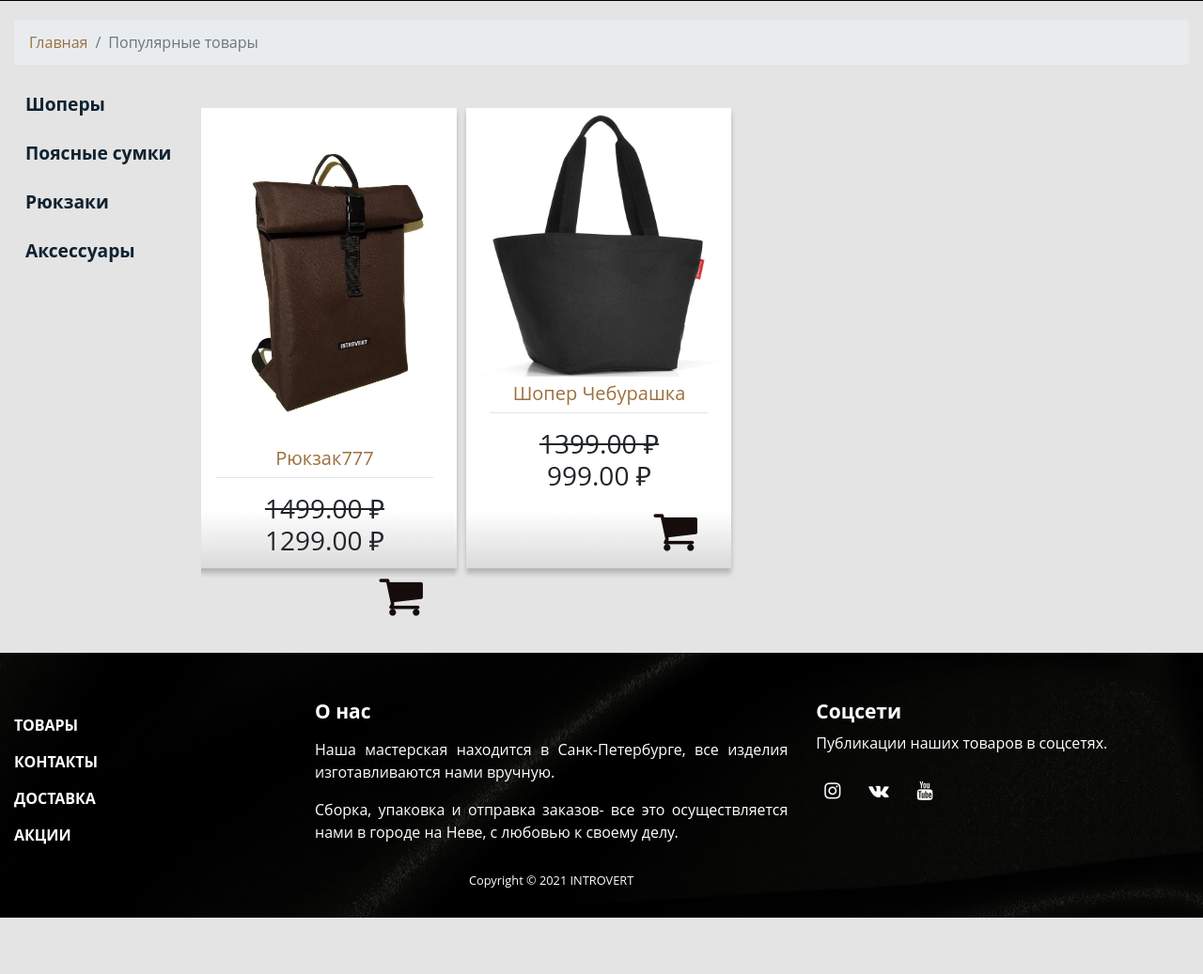
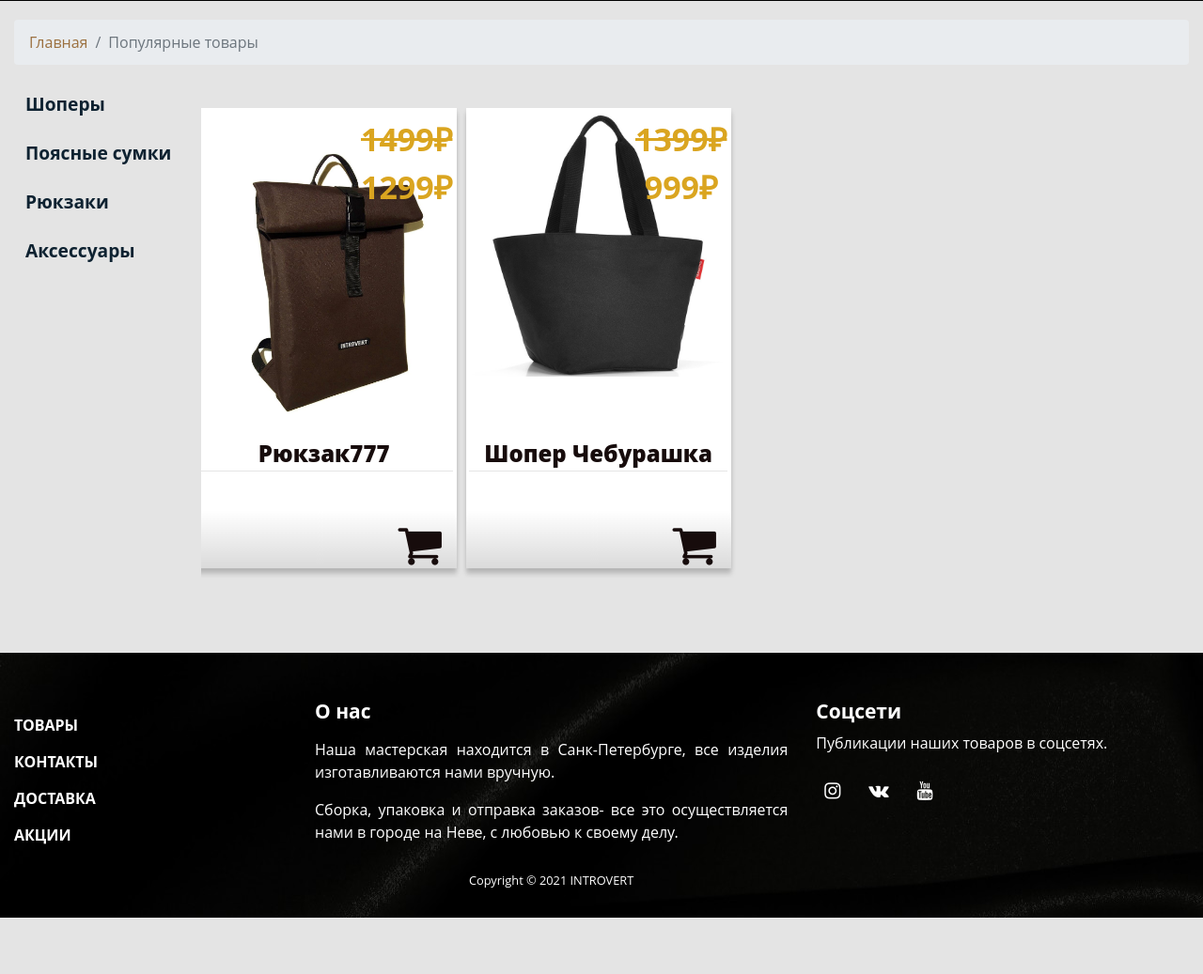
Before and after one commit to rudotcom/electron, a Django app: page / in a window 1280 px wide. Shown: the part 77-1114 px from the top of the page at 94% size. Run offline with Django 3.2, Linux system fonts and the light colour scheme; data comes from the database, SQL or seed files in the repository; some libraries are stand-ins or nearby versions.

Commit message:
product card

```diff
--- a/static/css/style.css
+++ b/static/css/style.css
@@ -146,7 +146,7 @@ input { color: #0E2231}
 .tm-black-bg {
     color: white;
     padding-top: 50px;
-    background: #000000 url(/static/img/bottom1.jpg) no-repeat center bottom;;
+    background: #000000 url(/static/img/footer-bg.jpg) no-repeat center bottom;;
 }
 .tm-footer-div-title {
   color: white;
@@ -199,7 +199,10 @@ input { color: #0E2231}
   max-width: 294px;
   margin-top: 30px;
   margin-bottom: 80px;
-    height: 500px;
+  height: 500px;
+}
+.tm-item-image {
+    height:350px;
 }
 .tm-popular-item-img { margin: 6px; width:280px;}
 .tm-popular-items-container {
@@ -276,8 +279,6 @@ input { color: #0E2231}
 .tag-container {
   position: absolute;
   font-size: 50px;
-  -webkit-transition: all 0.3s ease;
-          transition: all 0.3s ease;
 }
 .tag-container a {
     color: rgb(23, 12, 12)
@@ -286,12 +287,28 @@ input { color: #0E2231}
     color: #9B703F;
 }
 .order-now-container {
-  left: 204px;
+    bottom: -80px;
+  left: 224px;
 }
 .hit-container {
-  left: 122px;
+    bottom: -80px;
+  left: 136px;
 }
 .new-container {
+    bottom: -80px;
+}
+.price-container {
+  top: -342px;
+    right: 10px;
+    color: goldenrod;
+    font-size: 34px;
+    font-weight: 700;
+}
+.title-container {
+    left: 8px;
+    font-size: 24px;
+    font-weight: 900;
+    width: 94%;
 }
 
 .tm-special-item {
--- a/templates/i_item_card.html
+++ b/templates/i_item_card.html
@@ -1,25 +1,27 @@
             <div class="tm-popular-item">
-                <a href="{{ product.get_absolute_url }}">
-                <img src="{{ product.image.url }}" alt="Popular" class="tm-popular-item-img">
-                </a>
+                <div class="tm-item-image">
+              <a href="{{ product.get_absolute_url }}"><img src="{{ product.image.url }}" alt="Popular" class="tm-popular-item-img"></a>
+                </div>
               <div class="tm-popular-item-description">
-                <h5><a href="{{ product.get_absolute_url }}">{{ product.title }}</a></h5>
-                  <hr class="tm-popular-item-hr">
-                <p>
-                    {% if product.quantity %}
+                <div class="tag-container title-container">
+                    <div><a href="{{ product.get_absolute_url }}">{{ product.title }}</a></div>
+                    <hr class="tm-popular-item-hr">
+                </div>
 
-                    <h3>{% if product.price_discount %}
-                         <strike>{{ product.price }} &#x20bd;</strike><br>
-                         {{ product.price_discount }} &#x20bd;
+                 <div class="tag-container price-container">
+                   {% if product.quantity %}
+                    <div>{% if product.price_discount %}
+                        <strike>{{ product.price|floatformat:"0" }}&#x20bd;</strike><br>
+                         {{ product.price_discount|floatformat:"0" }}&#x20bd;
                        {% else %}
-                         {{ product.price }} &#x20bd;
+                         {{ product.price|floatformat:"0" }}&#x20bd;
                      {% endif %}
-                    </h3>
-
+                    </div>
 				   {% else %}
 					 <p>Нет в наличии</p>
 				   {% endif %}
-</p>
+                 </div>
+
                     {% if product.new %}
                 <div class="tag-container new-container" title="Новинка!">
                     <a href="{% url 'add_to_cart' slug=product.slug %}"><i class="fa fa-star"></i></a>
```
Also changed, not shown: static/img/footer-bg.jpg (renamed from static/img/bottom1.jpg).
